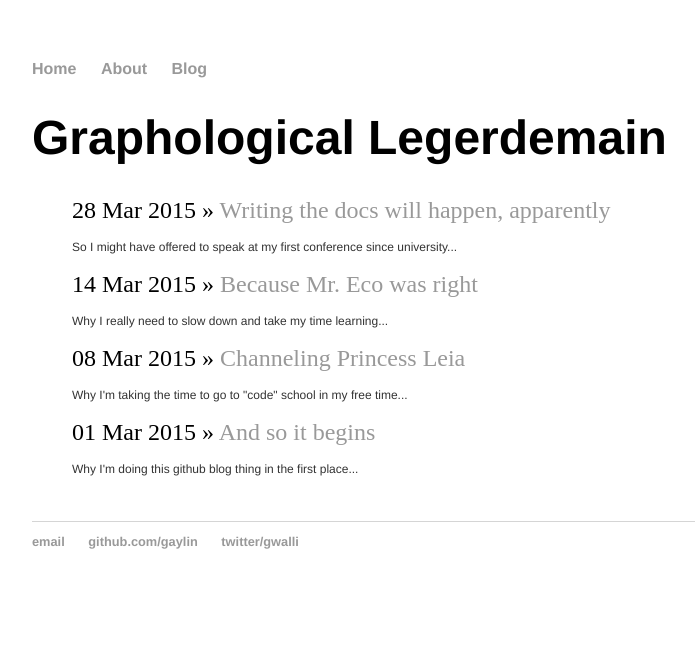
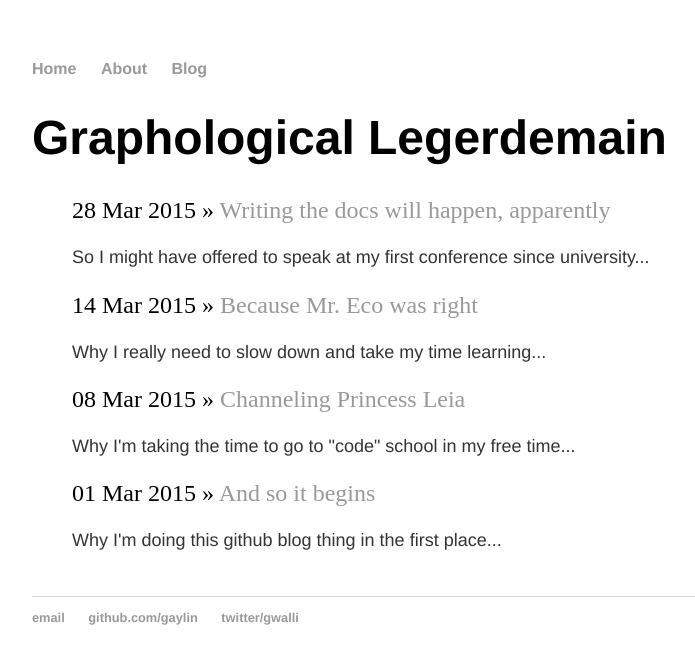
Before and after one commit to gaylin/gaylin.github.io, a Jekyll site: the page built from blog/index.html, in a window 1280 px wide. Shown: the top 664 px of the page, without its empty margins (160-855 px from the left). Built offline with Jekyll 4.4.1, drawn with Linux system fonts in a browser that asks for light colours; Markdown is read by kramdown in place of the engine named in the settings.

Commit message:
Update main.css

```diff
--- a/css/main.css
+++ b/css/main.css
@@ -43,6 +43,6 @@ ul.posts li {
 }
 ul.posts p {
     font-family:'Helvetica', 'Arial', 'Sans-Serif';
-    font-size: .50em;
+    font-size: .750em;
     padding: 3px 0 3px 0;
 }
```
